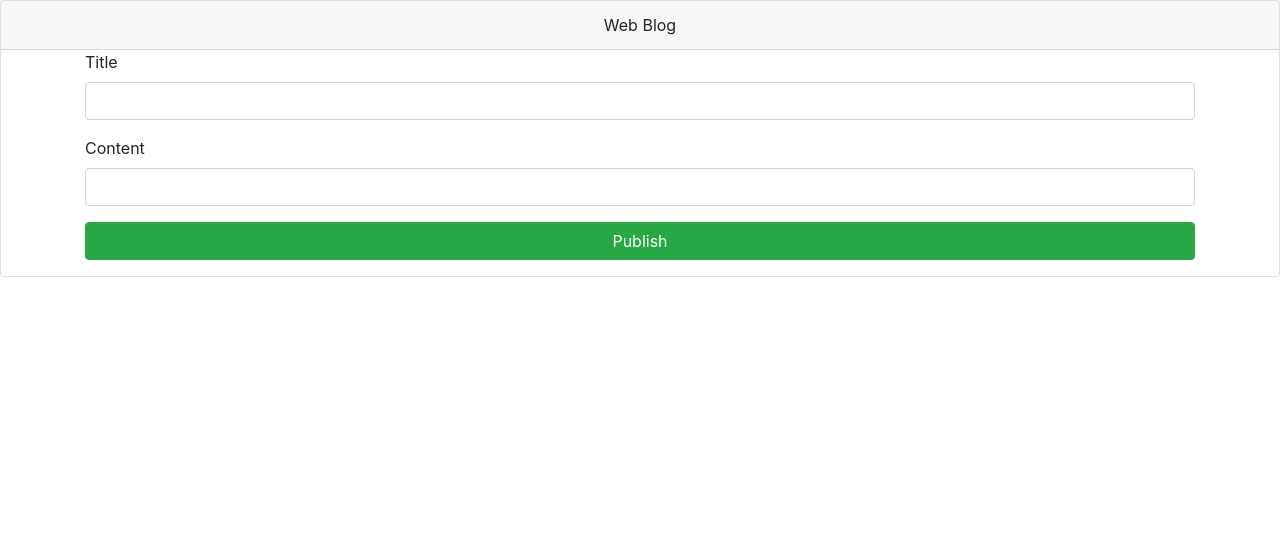
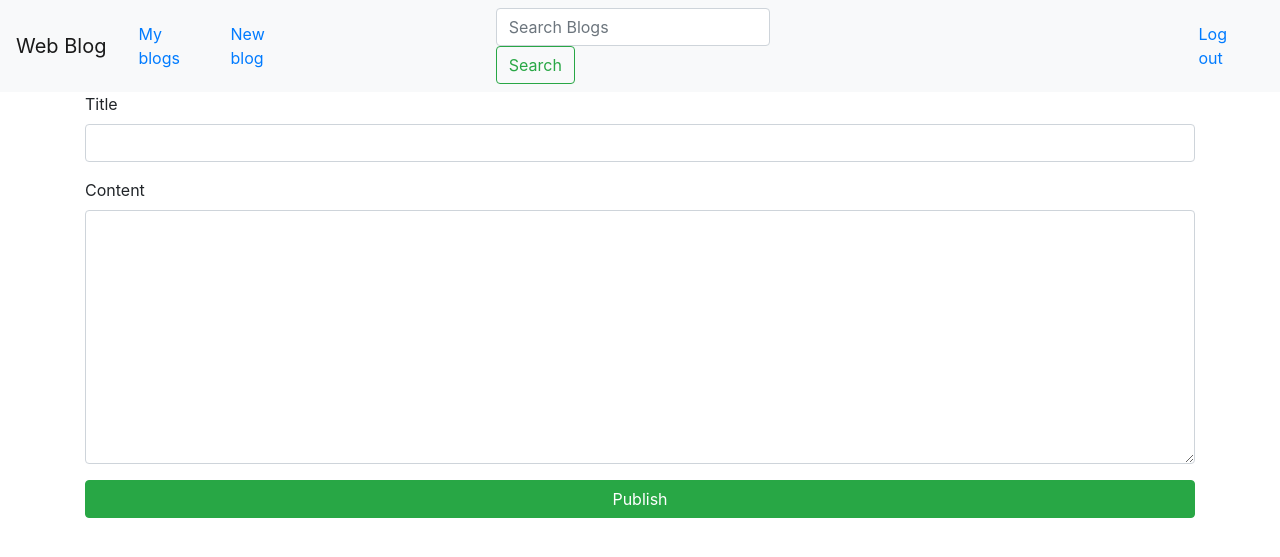
Before and after one commit to mishrasunny174/WebBlog, a Flask app: page /posts/new/1 in a window 1280 px wide. Shown: the top 557 px of the page. Run offline with Flask 2, Linux system fonts and the light colour scheme; some libraries are stand-ins or nearby versions.

Commit message:
added logout functionality

```diff
--- a/src/app.py
+++ b/src/app.py
@@ -99,5 +99,15 @@ def create_new_post(blog_id):
         return redirect('/posts/'+blog_id)
 
 
+@app.route('/auth/logout/')
+def log_user_out():
+    session['email'] = None
+    return render_template('index.html')
+
+@app.route('/blogs/search', methods=['POST'])
+def search_blogs_by_name():
+    pass
+
+
 if __name__ == '__main__':
     app.run()
--- a/src/static/css/main.css
+++ b/src/static/css/main.css
@@ -10,6 +10,10 @@
     text-align: center
 }
 
-.center-horizontal{
-    horizontal-align: center
+#search-div{
+    margin-left: 15%
 }
+
+.right{
+    margin-left: 30%
+}
--- a/src/templates/base.html
+++ b/src/templates/base.html
@@ -2,7 +2,7 @@
 <html lang="en">
 <head>
     <meta charset="UTF-8">
-    <title>Blog</title>
+    <title>Web Blog</title>
     <link rel="stylesheet" href="https://stackpath.bootstrapcdn.com/bootstrap/4.1.1/css/bootstrap.min.css"
           integrity="sha384-WskhaSGFgHYWDcbwN70/dfYBj47jz9qbsMId/iRN3ewGhXQFZCSftd1LZCfmhktB" crossorigin="anonymous">
     <link rel="stylesheet" href="{{ url_for('static', filename='css/main.css') }}"/>
@@ -18,10 +18,24 @@
             crossorigin="anonymous"></script>
 </head>
 <body>
-<div class="card">
-    <div class="card-header header">Web Blog</div>
-    {% block content %}
-    {% endblock %}
-</div>
+<nav id="navigation-bar" class="navbar navbar-expand-lg navbar-light bg-light">
+    <a class="navbar-brand" href="/">Web Blog</a>
+    <button class="navbar-toggler" type="button" data-toggle="collapse" data-target="#navbarSupportedContent"
+            aria-controls="navbarSupportedContent" aria-expanded="false" aria-label="Toggle navigation">
+        <span class="navbar-toggler-icon"></span>
+    </button>
+    <a href="/blogs/" class="nav-link">My blogs</a>
+    <a href="/blogs/new" class="nav-link">New blog</a>
+    <div id="search-div">
+        <form class="form-inline my-2 my-lg-0" action="/blogs/search/" methode="post">
+            <input class="form-control mr-sm-2" type="search" placeholder="Search Blogs" aria-label="Search"
+                   name="search_query">
+            <button class="btn btn-outline-success my-2 my-sm-0" type="submit">Search</button>
+        </form>
+    </div>
+    <a href="/auth/logout" id="log-out-link" class="nav-link right">Log out</a>
+</nav>
+{% block content %}
+{% endblock %}
 </body>
 </html>
--- a/src/templates/login.html
+++ b/src/templates/login.html
@@ -1,7 +1,7 @@
 {% extends "base.html" %}
 {% block content %}
     <div class="container register-form">
-    <form id="login-form" class="" action="/auth/register" method="post">
+    <form id="login-form" class="" action="/auth/login" method="post">
         <div class="form-group">
             <label for="email">Email</label>
             <input type="email" id="email" name="email" class="form-control">
--- a/src/templates/new_post.html
+++ b/src/templates/new_post.html
@@ -8,7 +8,7 @@
         </div>
         <div class="form-group">
             <label for="content">Content</label>
-            <input type="text" id="content" name="content" class="form-control">
+            <textarea type="text" id="content" name="content" class="form-control" rows="10"></textarea>
         </div>
         <div class="form-group">
             <button type="submit" class="btn btn-success btn-block">Publish</button>
--- a/src/templates/profile.html
+++ b/src/templates/profile.html
@@ -1,4 +1,4 @@
 {% extends "base.html" %}
 {% block content %}
-    <h1>Hello, {{ name }}</h1>
+
 {% endblock %}
```
Also changed, not shown: src/templates/index.html (added, +10 -0 lines).
